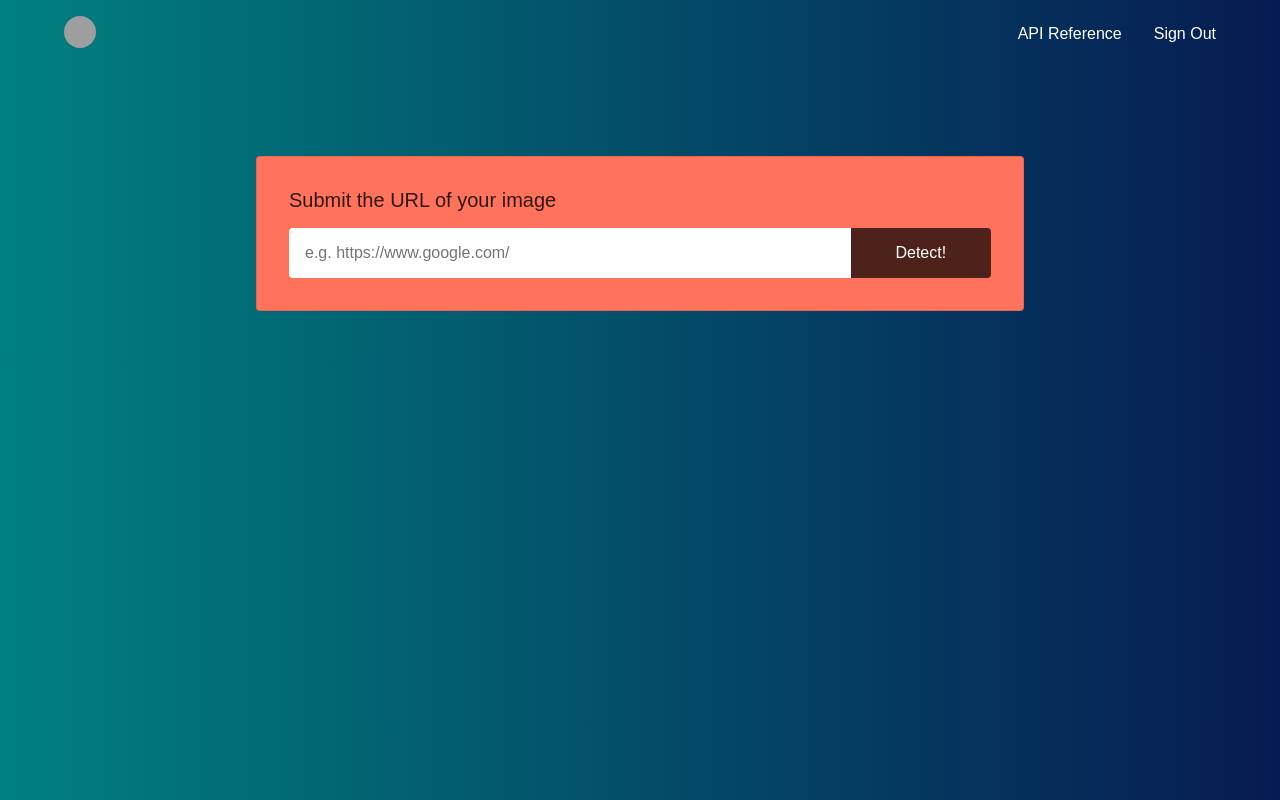
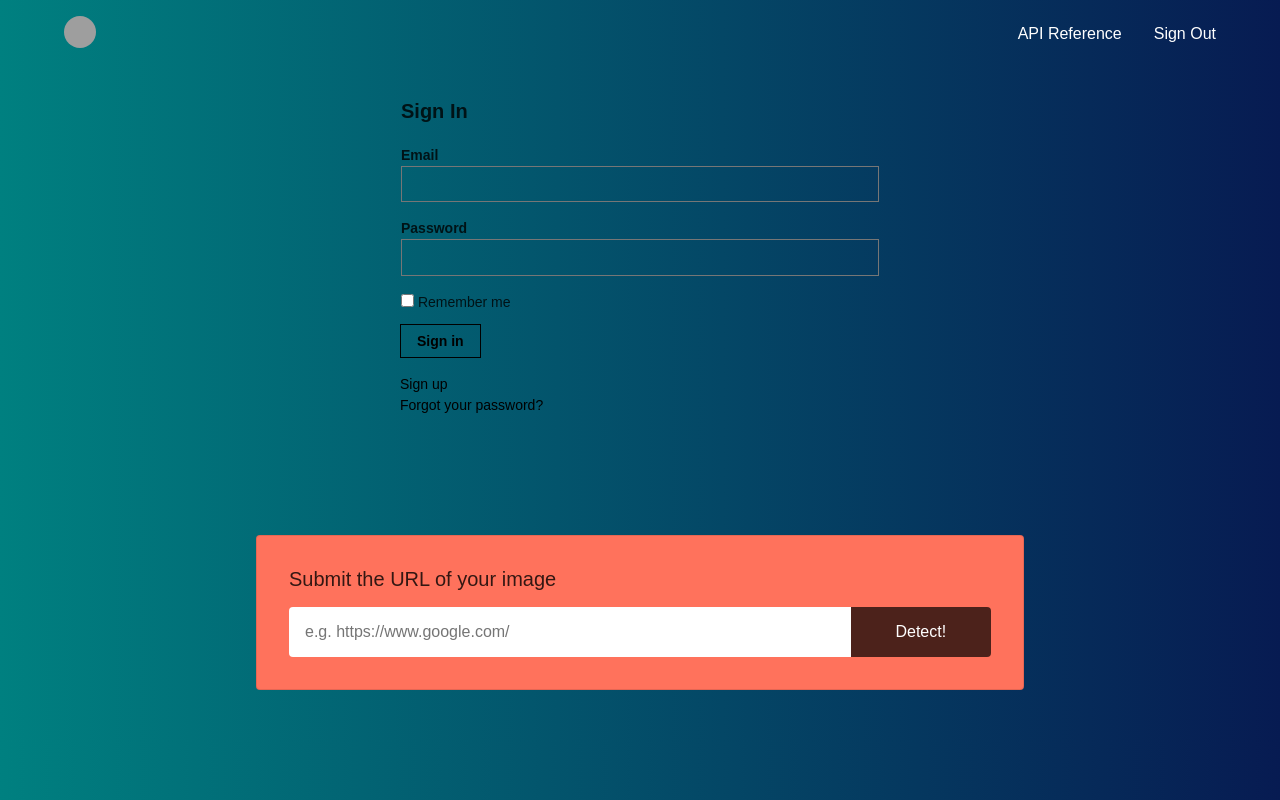
Before and after one commit to BillalPatel/facial-image-recognition, a React (Create React App) app: page / in a window 1280 px wide. Built offline with nearby package versions, Linux system fonts and the light colour scheme; grey boxes are pictures that could not be loaded; a web font is replaced by a local one; what clarifai would draw is missing.

Commit message:
Added basic signin form

```diff
--- a/src/components/DemographicText.js
+++ b/src/components/DemographicText.js
@@ -5,7 +5,7 @@ const DemographicText = ({ age, gender, style }) => {
         <Fragment>
             <header className="tc ph4" style={style}>
                 <h1 className="f3 f2-m f1-l fw2 black-90 mv3">
-                    You are a {gender} and your age is {age}.
+                    You are a {gender} and you are approximately {age} years old.
                 </h1>
             </header>
         </Fragment>
--- /dev/null
+++ b/src/components/SignInForm.js
@@ -0,0 +1,31 @@
+import React from 'react';
+
+const SignInForm = () => {
+  return (
+    <main className="pa4 black-80">
+      <form className="measure center">
+        <fieldset id="sign_up" className="ba b--transparent ph0 mh0">
+          <legend className="f4 fw6 ph0 mh0">Sign In</legend>
+          <div className="mt3">
+            <label className="db fw6 lh-copy f6" htmlFor="email-address">Email</label>
+            <input className="pa2 input-reset ba bg-transparent hover-bg-black hover-white w-100" type="email" name="email-address"  id="email-address"/>
+          </div>
+          <div className="mv3">
+            <label className="db fw6 lh-copy f6" htmlFor="password">Password</label>
+            <input className="b pa2 input-reset ba bg-transparent hover-bg-black hover-white w-100" type="password" name="password"  id="password"/>
+          </div>
+          <label className="pa0 ma0 lh-copy f6 pointer"><input type="checkbox"/> Remember me</label>
+        </fieldset>
+        <div className="">
+          <input className="b ph3 pv2 input-reset ba b--black bg-transparent grow pointer f6 dib" type="submit" value="Sign in"/>
+        </div>
+        <div className="lh-copy mt3">
+          <a href="#0" className="f6 link dim black db">Sign up</a>
+          <a href="#0" className="f6 link dim black db">Forgot your password?</a>
+        </div>
+      </form>
+    </main>
+  )
+}
+
+export default SignInForm;
--- a/src/containers/App.js
+++ b/src/containers/App.js
@@ -2,6 +2,7 @@ import React, { Component, Fragment } from 'react';
 import Clarifai from 'clarifai';
 
 import Navigation from '../components/Navigation';
+import SignInForm from '../components/SignInForm';
 import ImageLinkInput from '../components/ImageLinkInput';
 import DemographicText from '../components/DemographicText';
 import ReturnedImage from '../components/ReturnedImage';
@@ -51,6 +52,7 @@ class App extends Component {
     return (
       <Fragment>
       	<Navigation />
+        <SignInForm />
         <DemographicText
           style={style}
           gender={gender}
```
